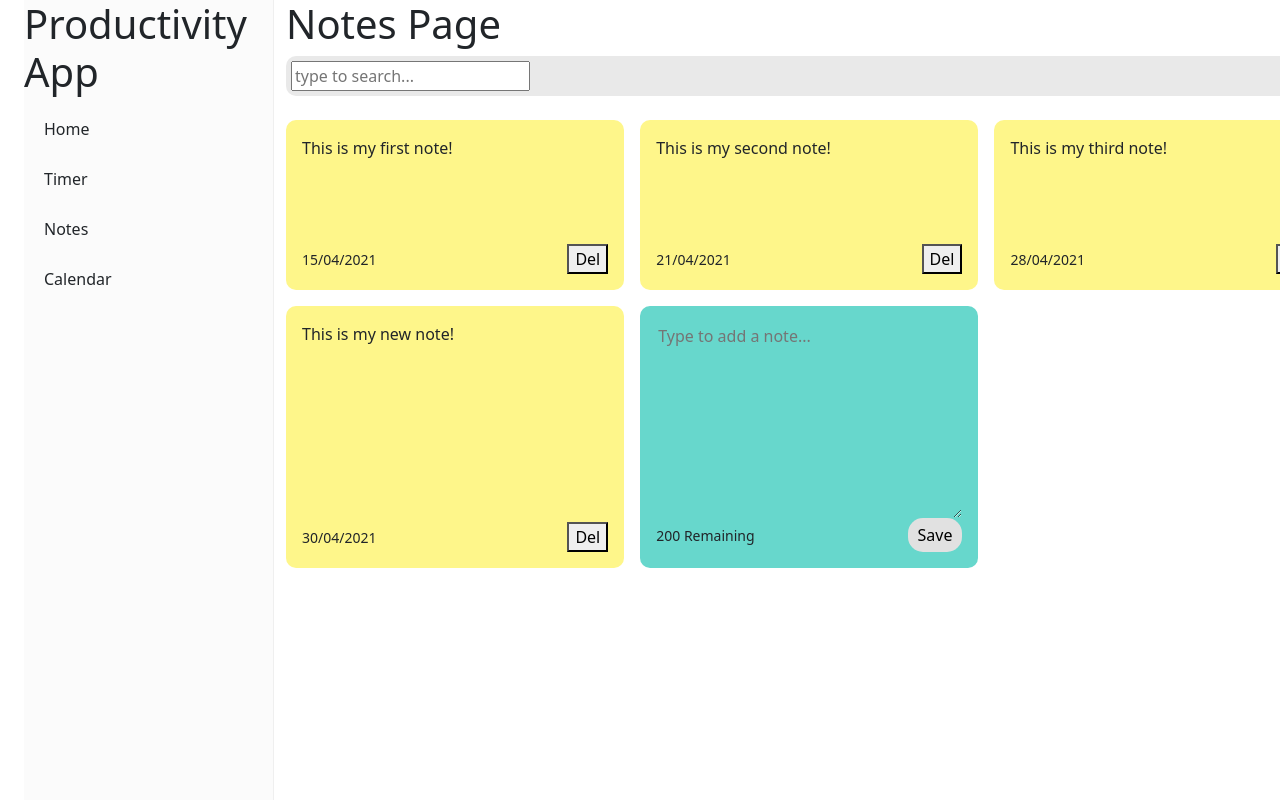
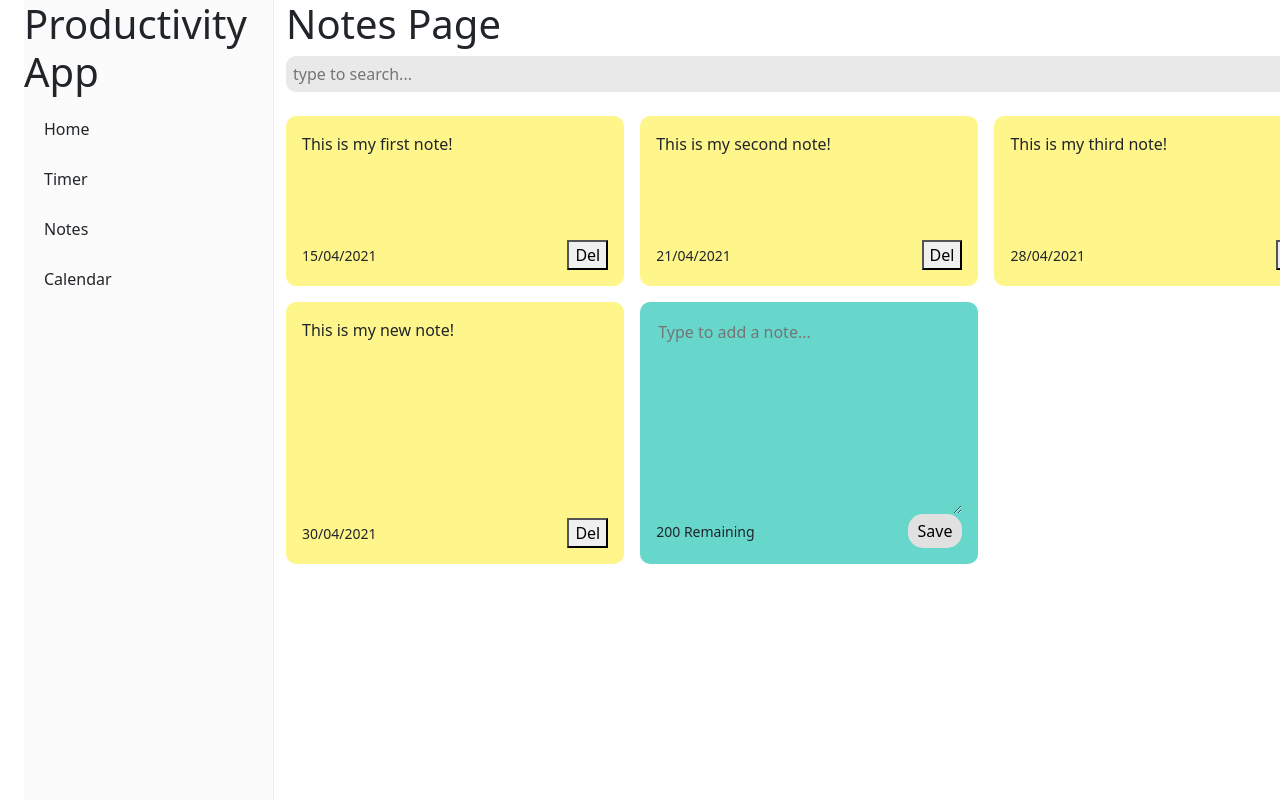
Before and after one commit to dsciocan/TimeWise, a React (Vite) app: page /notes in a window 1280 px wide. Shown: the top 800 px of the page. Built offline with nearby package versions, Linux system fonts and the light colour scheme.

Commit message:
minor css changes

```diff
--- a/src/components/Notes/Notes.css
+++ b/src/components/Notes/Notes.css
@@ -55,3 +55,13 @@ textarea:focus {
   padding: 5px;
   margin-bottom: 1.5em;
 }
+
+.search input {
+  border: none;
+  background-color: rgb(233, 233, 233);
+  width: 100%;
+}
+
+.search input:focus {
+  outline: none;
+}
```
